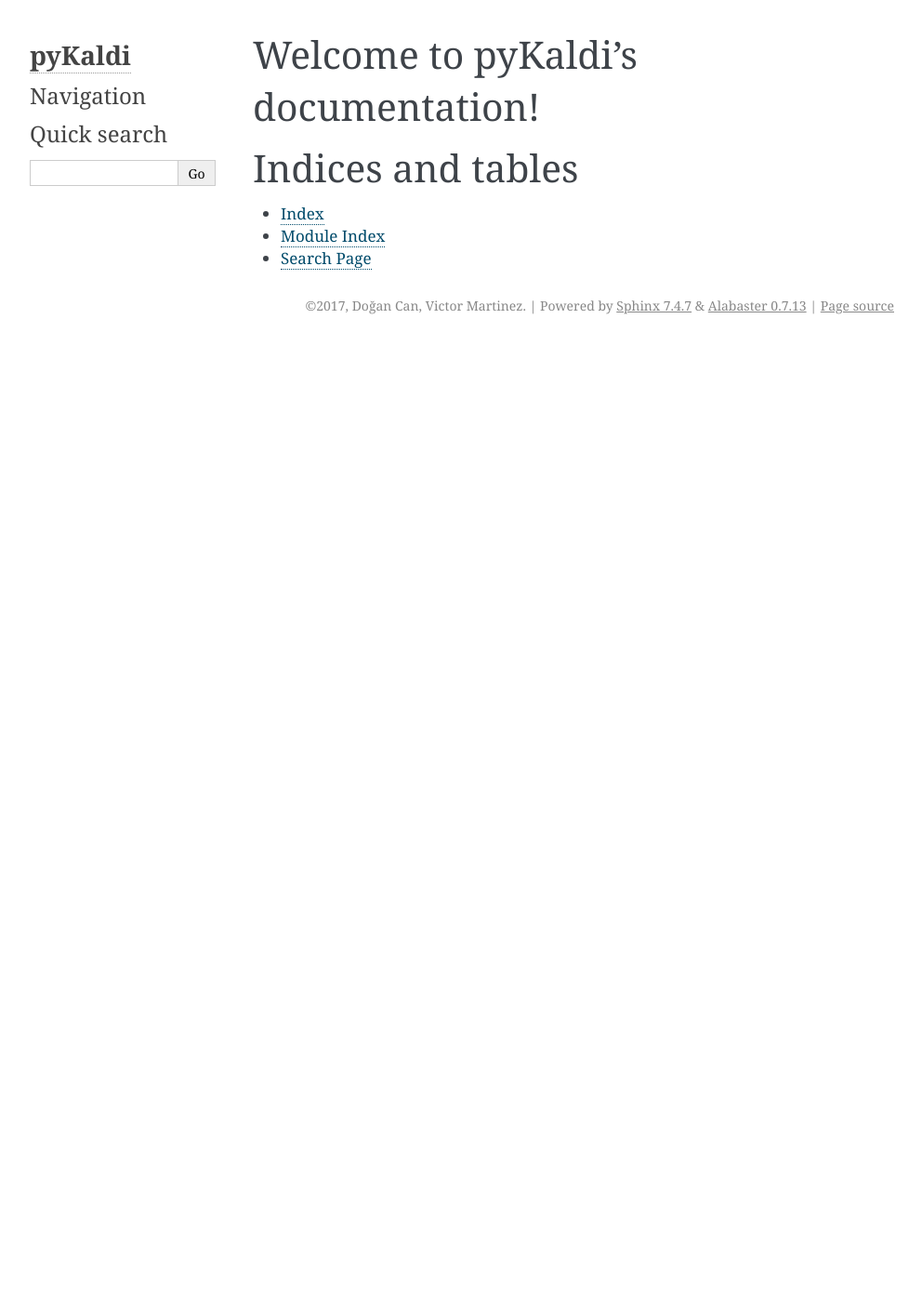
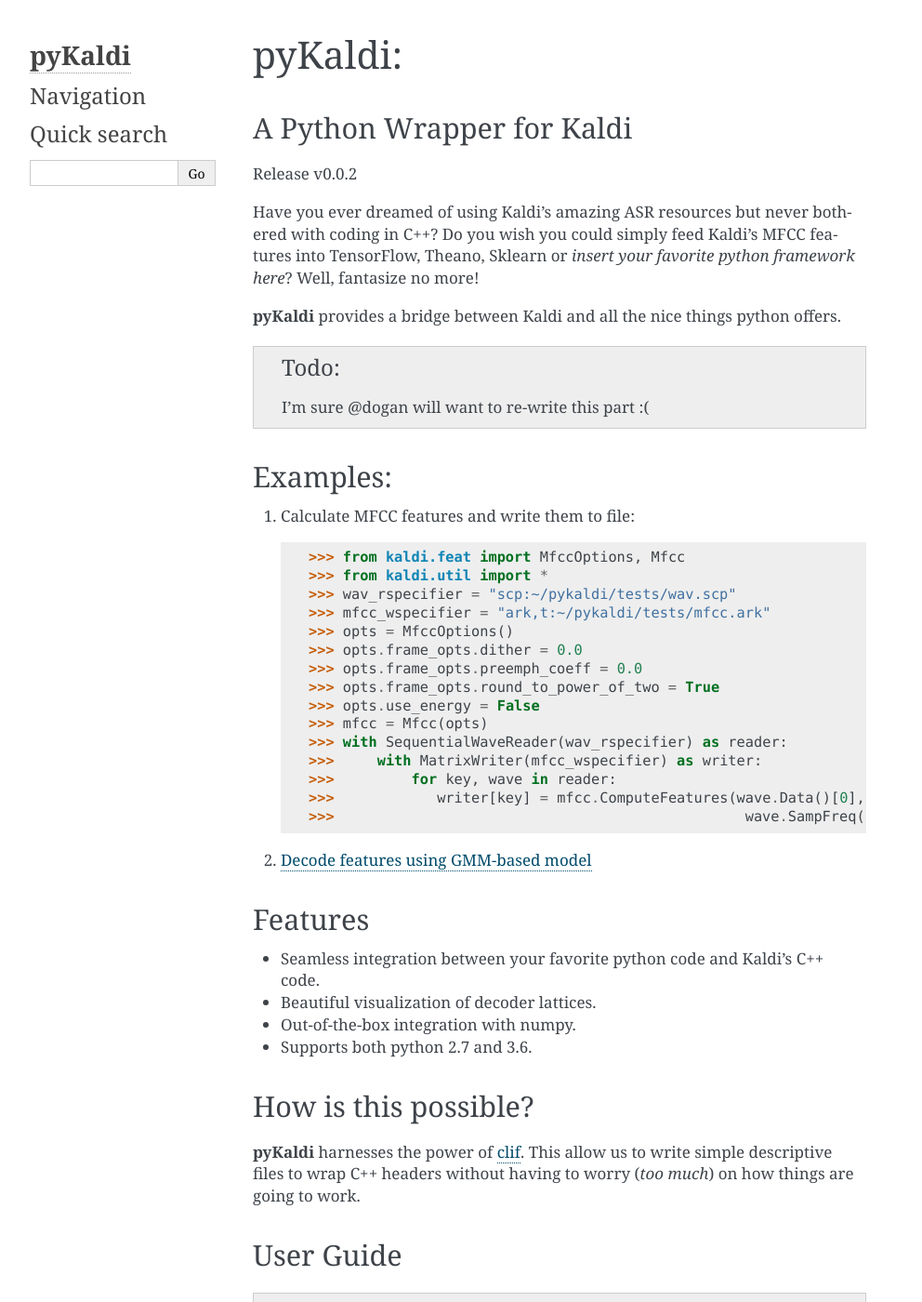
Before and after one commit to pykaldi/pykaldi, a Sphinx documentation site: the page built from docs/index.rst, in a window 1280 px wide and 1400 px high. Shown: the whole window at 93% size, without its empty margins (148-1140 px from the left). Built offline with Sphinx 7.4.7, drawn with Linux system fonts in a browser that asks for light colours; some of the changed text lies outside the part shown.

Commit message:
initial documentation

```diff
--- a/docs/conf.py
+++ b/docs/conf.py
@@ -17,9 +17,9 @@
 # add these directories to sys.path here. If the directory is relative to the
 # documentation root, use os.path.abspath to make it absolute, like shown here.
 #
-# import os
-# import sys
-# sys.path.insert(0, os.path.abspath('.'))
+import os
+import sys
+sys.path.insert(0, os.path.abspath('../src'))
 
 
 # -- General configuration ------------------------------------------------
@@ -121,59 +121,5 @@
 # Output file base name for HTML help builder.
 htmlhelp_basename = 'pyKaldidoc'
 
-
-# -- Options for LaTeX output ---------------------------------------------
-
-latex_elements = {
-    # The paper size ('letterpaper' or 'a4paper').
-    #
-    # 'papersize': 'letterpaper',
-
-    # The font size ('10pt', '11pt' or '12pt').
-    #
-    # 'pointsize': '10pt',
-
-    # Additional stuff for the LaTeX preamble.
-    #
-    # 'preamble': '',
-
-    # Latex figure (float) alignment
-    #
-    # 'figure_align': 'htbp',
-}
-
-# Grouping the document tree into LaTeX files. List of tuples
-# (source start file, target name, title,
-#  author, documentclass [howto, manual, or own class]).
-latex_documents = [
-    (master_doc, 'pyKaldi.tex', 'pyKaldi Documentation',
-     'Doğan Can, Victor Martinez', 'manual'),
-]
-
-
-# -- Options for manual page output ---------------------------------------
-
-# One entry per manual page. List of tuples
-# (source start file, name, description, authors, manual section).
-man_pages = [
-    (master_doc, 'pykaldi', 'pyKaldi Documentation',
-     [author], 1)
-]
-
-
-# -- Options for Texinfo output -------------------------------------------
-
-# Grouping the document tree into Texinfo files. List of tuples
-# (source start file, target name, title, author,
-#  dir menu entry, description, category)
-texinfo_documents = [
-    (master_doc, 'pyKaldi', 'pyKaldi Documentation',
-     author, 'pyKaldi', 'One line description of project.',
-     'Miscellaneous'),
-]
-
-
-
-
 # Example configuration for intersphinx: refer to the Python standard library.
 intersphinx_mapping = {'https://docs.python.org/': None}
--- a/docs/index.rst
+++ b/docs/index.rst
@@ -3,18 +3,68 @@
    You can adapt this file completely to your liking, but it should at least
    contain the root `toctree` directive.
 
-Welcome to pyKaldi's documentation!
+pyKaldi:
 ===================================
+A Python Wrapper for Kaldi
+---------------------------
+Release v\ |version|.\ |release|
 
+Have you ever dreamed of using Kaldi's amazing ASR resources but never bothered with coding in C++? Do you wish you could simply feed Kaldi's MFCC features into TensorFlow, Theano, Sklearn or *insert your favorite python framework here*? Well, fantasize no more!
+
+**pyKaldi** provides a bridge between Kaldi and all the nice things python offers.
+
+.. todo:: I'm sure @dogan will want to re-write this part :(
+
+Examples:
+-------------------
+
+#. Calculate MFCC features and write them to file:
+
+    >>> from kaldi.feat import MfccOptions, Mfcc
+    >>> from kaldi.util import *
+    >>> wav_rspecifier = "scp:~/pykaldi/tests/wav.scp"
+    >>> mfcc_wspecifier = "ark,t:~/pykaldi/tests/mfcc.ark"
+    >>> opts = MfccOptions()
+    >>> opts.frame_opts.dither = 0.0
+    >>> opts.frame_opts.preemph_coeff = 0.0
+    >>> opts.frame_opts.round_to_power_of_two = True
+    >>> opts.use_energy = False
+    >>> mfcc = Mfcc(opts)
+    >>> with SequentialWaveReader(wav_rspecifier) as reader:
+    >>>     with MatrixWriter(mfcc_wspecifier) as writer:
+    >>>         for key, wave in reader:
+    >>>            writer[key] = mfcc.ComputeFeatures(wave.Data()[0],
+    >>>                                                wave.SampFreq(), 1.0)
+
+#. `Decode features using GMM-based model <https://gist.github.com/vrmpx/ef3f889ece05cb26e3a60a52613e650f>`_
+
+Features
+-------------------
+- Seamless integration between your favorite python code and Kaldi's C++ code.
+- Beautiful visualization of decoder lattices.
+- Out-of-the-box integration with numpy.
+- Supports both python 2.7 and 3.6.
+
+How is this possible?
+---------------------
+**pyKaldi** harnesses the power of `clif <https://github.com/google/clif>`_. This allow us to write simple descriptive files to wrap C++ headers without having to worry (*too much*) on how things are going to work.
+
+User Guide
+-----------
 .. toctree::
    :maxdepth: 2
    :caption: Contents:
+.. todo:: insert content
 
+API Documentation
+-----------------
+.. todo:: insert content
 
+Contributions
+--------------
+So you wish to contribute to our noble cause? This documents will help you get started.
 
-Indices and tables
-==================
+.. toctree::
+   :maxdepth: 3
 
-* :ref:`genindex`
-* :ref:`modindex`
-* :ref:`search`
+.. todo:: insert content
--- a/setup.py
+++ b/setup.py
@@ -218,5 +218,5 @@
           },
       packages = packages,
       package_data = {},
-      install_requires = ['enum34;python_version<"3.4"', 'numpy'],
+      install_requires = ['enum34;python_version<"3.4"', 'numpy', 'sphinx'],
       zip_safe = False)
```
